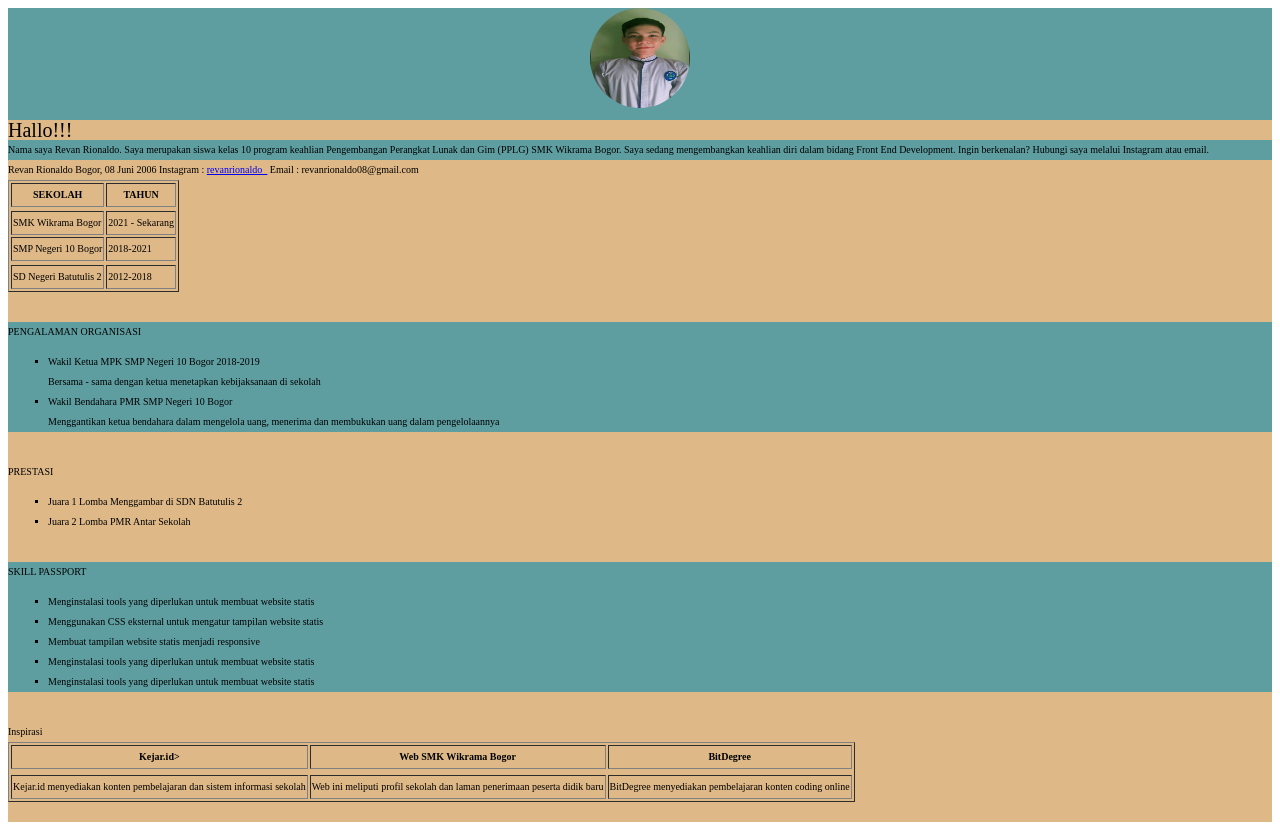
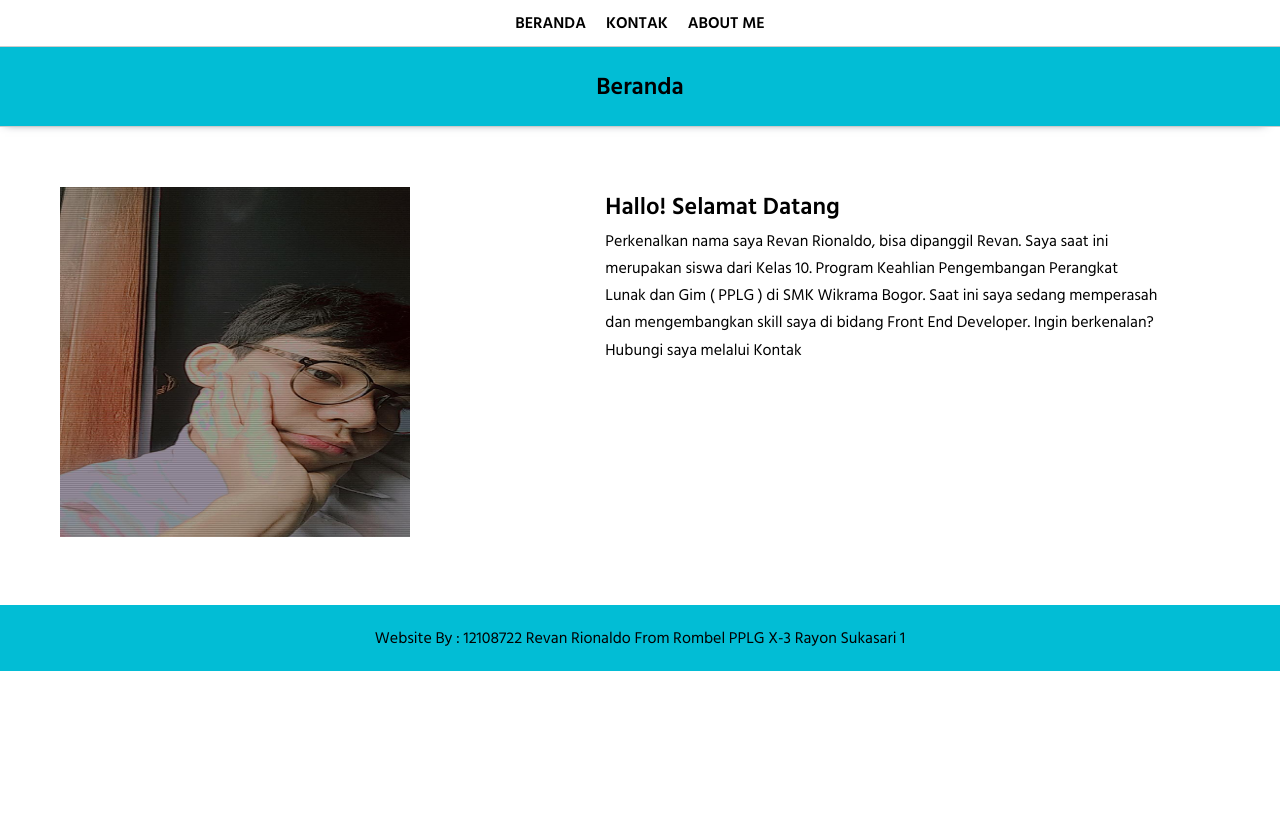
Before and after one commit to bubblevannn/revanrionaldo, a plain HTML site: page index.html in a window 1280 px wide. After the commit the page ends 800 px from the top, so only its background shows below. Drawn offline with Linux system fonts and the light colour scheme.

Commit message:
Add files via upload

```diff
--- a/12108722 Revan Rionaldo.css
+++ b/12108722 Revan Rionaldo.css
@@ -1,66 +1,121 @@
-.gambar {
-    text-align: center;
-
+body{
+    background: white;
+    font-family: 'Hind Siliguri', 'sans-serif';
   }
 
-.gambar>.gambar {
-    width: 100px;
-    height: 100px;
-    border-radius: 50%;
+  ul, li, p, h1, h2, h3, body, html{
+    padding: 0;
+    margin: 0;
   }
 
-.gambar{
-    background-color: cadetblue;
-    font-size: 100px;
-    font-weight: 700;
-    line-height: 90px;
+  a{
+    text-decoration: none;
+    text-decoration: dashed;
+    color: black;
+    align-items: center;
   }
 
-.sayhii {
-    background-color: burlywood;
-    font-size: 20px;
-    font-weight: 20;
-    line-height: 20px;
+  header{
+    display: flex;
+    padding: 10px 20px;
+    border-bottom: 1px solid #ccc;
+    box-shadow: -5px 5px 10px -10px #2d3748;
   }
 
-.mybio {
-    background-color: cadetblue;
-    font-size: 10px;
-    font-weight: 30;
-    line-height: 20px;
+  header .kiri{
+    display: flex;
+    list-style: none;
+    align-items: center;
+    margin-left: auto;
   }
 
-.my {
-    background-color: burlywood;
-    font-size: 10px;
-    font-weight: 30;
-    line-height: 20px;
+  header .tengah{
+    display: flex;
+    list-style: none;
+    align-items: center;
   }
 
-.aboutme{
-    background-color: cadetblue;
-    font-size: 10px;
-    font-weight: 30;
-    line-height: 20px;
+  header .kanan{
+    display: flex;
+    list-style: none;
+    align-items: center;
+    margin-right : auto;
   }
 
-.achievement{
-    background-color: burlywood;
-    font-size: 10px;
-    font-weight: 30;
-    line-height: 20px;
+  header a{
+    padding: 10px;
+    font-weight: 600;
+    text-transform: uppercase;
   }
 
-.myskill{
-    background-color: cadetblue;
-    font-size: 10px;
-    font-weight: 30;
-    line-height: 20px;
+  .biru{
+    background: #02bdd5;
   }
 
-.inspiration{
-    background-color: burlywood;
-    font-size: 10px;
-    font-weight: 30;
-    line-height: 20px;
+  .color{
+    background: #02bdd5;
   }
+
+  .content-home{
+    max-width: 1440px;
+    text-align: center;
+  }
+
+  .content-home-atas{
+    padding: 20px 0;
+  }
+
+  .watermark{
+    padding: 20px 0;
+    margin: 30px 0 0;
+    align-items: center;
+    background: #02bdd5;
+  }
+
+.kontak{
+  padding: 20px 0;
+  max-width: 1440px;
+  text-align: center;
+  border-bottom: 1px solid #ccc;
+  box-shadow: -5px 5px 10px -10px #2d3748;
+}
+
+.contact{
+  display: flex;
+  list-style: none;
+  margin: auto;
+  max-width: 1440px;
+  text-align: center;
+  margin: 30px 0 0;
+  display: flex;
+  width: 50%;
+  width: 100%;
+  object-fit: cover;
+}
+
+.contact li{margin: 120 120px;}
+
+.color2{
+  background: #00FFFF;
+}
+
+.bungkus {
+  padding: 0px 60px;
+  margin: 60px auto;
+  display: flex;
+}
+
+.pp-pict {
+  border-radius: 70%;
+  width: 70%;
+  object-fit: cover;
+}
+
+.myself {
+  width: 80%;
+  float: right;
+  text-align: left;
+  line-height: 1.7;
+  padding: 0px 60px;
+  margin-right: auto;
+}
--- a/index.html
+++ b/index.html
@@ -1,110 +1,58 @@
 <!DOCTYPE html>
-<html lang="en">
-<head>
-    <meta charset="UTF-8">
-    <meta http-equiv=""X-UA-Compatible"
-    <meta name="viewport" content="width=device-width, initial-scale=1.0">
-    <title>Revan Rionaldo</title>
-    <link rel="stylesheet" href="12108722 Revan Rionaldo.css">
-</head>
-</body>
-<div class="gambar">
+<html>
+<meta charset="UTF-8">
+<meta name="viewport" content="width=device-width, initial-scale=1">
+<link rel="stylesheet" href="12108722 Revan Rionaldo.css">
+<link rel="stylesheet" href="https://cdnjs.cloudflare.com/ajax/libs/font-awesome/4.6.3/css/font-awesome.min.css">
+<body>
+  <html>
+    <head>
+        <title>Beranda Website Revan Rionaldo</title>
+      <link rel="preconnect" href="https://fonts.googleapis.com" />
+    <link rel="preconnect" href="https://fonts.gstatic.com" crossorigin />
+    <link href="https://fonts.googleapis.com/css2?family=Hind+Siliguri:wght@300;400;600&display=swap" rel="stylesheet" />
+    </head>
+    <body>
+    <main>
+        <header>
+           <ul class="kiri">
+                <li><a href="index.html">Beranda</a></li></ul>
+            <ul class="tengah">
+                <li><a href="kontak.html">Kontak</a></li></ul>
+            <ul class="kanan">
+                <li><a href="aboutme.html">About Me</a></li></ul>
+        </header>
+    </html>
 
-</div>
-<div class="gambar">
-    <img src="IMG_20210920_135755_591.jpg" class="gambar">
-    </div>
+      <div class="content-home color">
 
-    <div class="sayhii">
-      Hallo!!!
-  </div>
-  <div class="mybio"> Nama saya Revan Rionaldo. Saya merupakan siswa kelas 10
-program keahlian Pengembangan Perangkat Lunak dan Gim
-(PPLG) SMK Wikrama Bogor. Saya sedang mengembangkan keahlian diri dalam bidang Front End Development.
-Ingin berkenalan? Hubungi saya melalui Instagram atau email.</div>
+                     <div class="content-home atas">
 
-<div class="my">Revan Rionaldo
-Bogor, 08 Juni 2006
-Instagram : <a target="_blank" href="https://instagram.com/revanrionaldo_?utm_medium=copy_link">revanrionaldo_</a>
-Email : revanrionaldo08@gmail.com</h5>
+                     <div class="kontak">
 
-<table border="1">
-    <thead>
-        <tr>
-            <th>SEKOLAH</th>
-            <th>TAHUN</th>
-       <tr>
-    <thead>
-    <tbody>
-        <tr>
-           <td>SMK Wikrama Bogor</td>
-           <td>2021 - Sekarang</td>
-        </tr>
-    <tr>
-       <td>SMP Negeri 10 Bogor</td>
-           <td>2018-2021</td>
-           <tr>
-            <thead>
-            <tbody>
-                <tr>
-                   <td>SD Negeri Batutulis 2</td>
-                   <td>2012-2018</td>
-                </tr>
-            </tbody>
-        </table>
+              <h2>Beranda</h2>
 
+            </div>
 
-        </br>
+          </div>
 
-        <p>
-            <div class="aboutme">PENGALAMAN ORGANISASI
-<ul type="square">
-    <li>Wakil Ketua MPK SMP Negeri 10 Bogor 2018-2019</li>
-Bersama - sama dengan ketua menetapkan kebijaksanaan di sekolah
-    <li>Wakil Bendahara PMR SMP Negeri 10 Bogor</li>
-Menggantikan ketua bendahara dalam mengelola uang, menerima dan membukukan uang dalam pengelolaannya </p>
-</div>
-        </br>
+          </div>
+        </div>
+          <div class="bungkus">
+                  <div class="pp-pict">
+                  <img src="IMG_20211002_090526_238.jpg" width="350px" height="350px" border-radius="100%">
+                  </div>
 
-
-        <div class="achievement">PRESTASI
-<ul type="square">
-    <li>Juara 1 Lomba Menggambar di SDN Batutulis 2</li>
-    <li>Juara 2 Lomba PMR Antar Sekolah</li>
-</div>
-        </br>
-
-        <div class="myskill">SKILL PASSPORT
-<ul type="square">
-    <li>Menginstalasi tools yang diperlukan untuk membuat website statis</li>
-    <li>Menggunakan CSS eksternal untuk mengatur tampilan website statis </li>
-    <li> Membuat tampilan website statis menjadi responsive </li>
-    <li>Menginstalasi tools yang diperlukan untuk membuat website statis </li>
-    <li>Menginstalasi tools yang diperlukan untuk membuat website statis </li>
-</div>
-        </br>
-
-        <div class="inspiration">Inspirasi
-
-<table border="1">
-    <thead>
-        <tr>
-            <th>Kejar.id></th>
-            <th>Web SMK Wikrama Bogor </th>
-            <th>BitDegree</th>
-       <tr>
-    <thead>
-    <tbody>
-            <tr>
-                <thead>
-                <tbody>
-                    <tr>
-           <td>Kejar.id menyediakan konten pembelajaran dan sistem informasi sekolah</td>
-           <td>Web ini meliputi profil sekolah dan laman penerimaan peserta didik baru </td>
-           <td>BitDegree menyediakan pembelajaran konten coding online </td>
-                </tr>
-            </tbody>
-        </table>
-
-    </br>
-</div>
+                  <div class="myself">
+      <h2>Hallo! Selamat Datang</h2>
+                      <p>Perkenalkan nama saya Revan Rionaldo,
+                      bisa dipanggil Revan. Saya saat ini merupakan siswa dari Kelas 10. Program Keahlian Pengembangan Perangkat Lunak dan Gim ( PPLG ) di SMK Wikrama Bogor.
+                         Saat ini saya sedang memperasah dan mengembangkan skill saya di bidang Front End Developer. Ingin berkenalan? Hubungi saya melalui <a target=_blank href="kontak.html">Kontak</a></p><br>
+                  </div>
+                </div>
+              </div>
+              <div class="content-home">
+                <div class="watermark"> Website By : 12108722 Revan Rionaldo From Rombel PPLG X-3  Rayon Sukasari 1
+            </div>
+            </body>
+            </html>
```
Also changed, not shown: aboutme.html (added, +130 -0 lines), kontak.html (added, +77 -0 lines), IMG_20211002_090526_238.jpg (added). Lines whose indentation alone changed are shown as unchanged.
